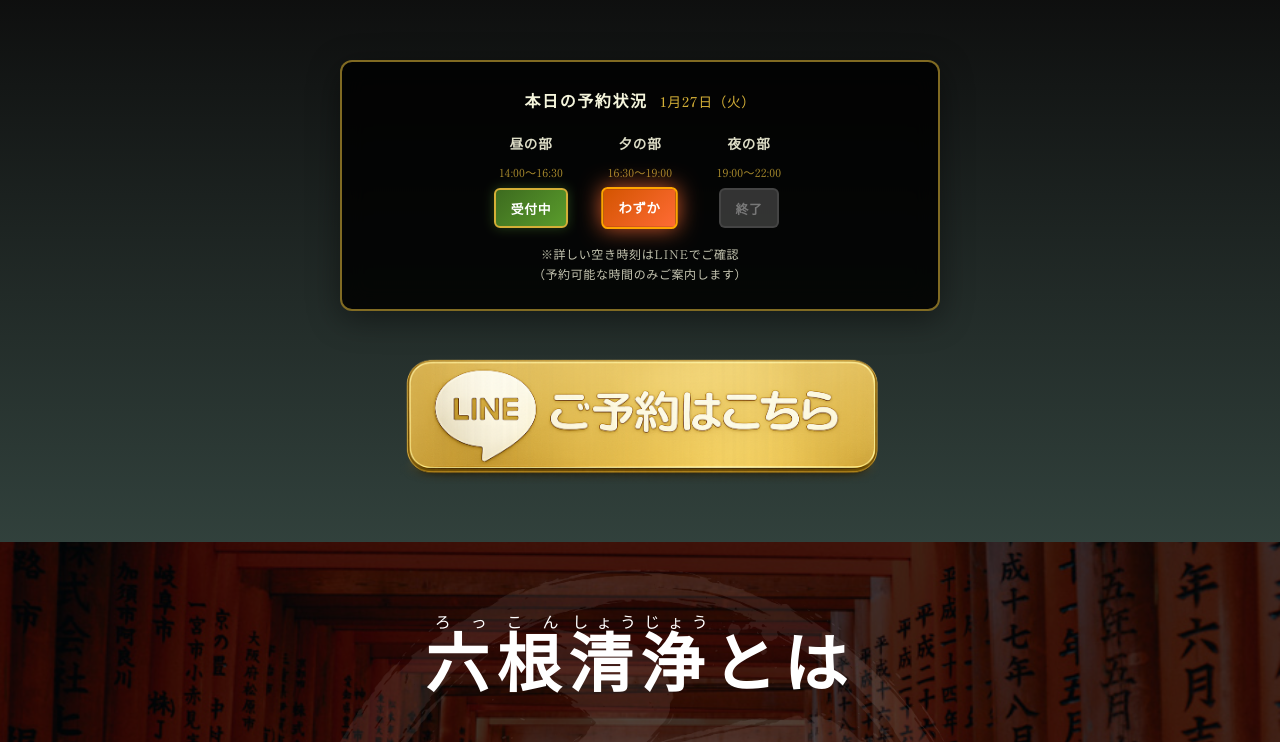
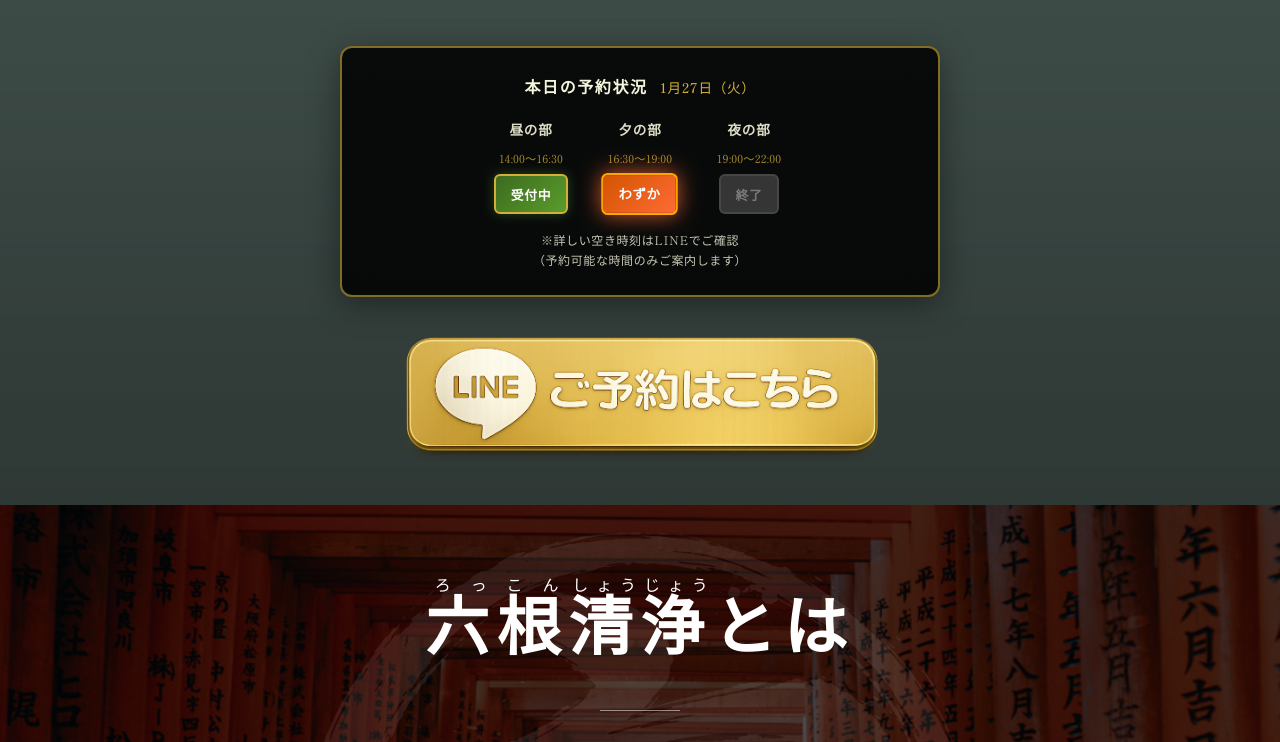
Before and after one commit to haseatsu114514-dot/uranai_rokkon, a plain HTML site: page index.html in a window 1280 px wide. Shown: the part 822-1564 px from the top of the page. Drawn offline with Linux system fonts and the light colour scheme; no server answers.

Commit message:
Update index.html

```diff
--- a/index.html
+++ b/index.html
@@ -163,7 +163,7 @@
         .hero {
             position: relative;
             height: 100vh;
-            min-height: 650px; /* ★短縮 */
+            min-height: 650px;
             display: flex;
             align-items: center;
             justify-content: center;
@@ -171,6 +171,7 @@
             color: #fff;
             overflow: hidden;
             padding-top: 75px;
+            padding-bottom: 0; /* ★変更: 余白削除 */
         }
 
         .hero-bg {
@@ -256,32 +257,30 @@
             transition: opacity 0.7s ease 0.2s, transform 0.7s ease 0.2s;
         }
 
-        /* ========== 予約状況セクション（新規独立） ========== */
+        /* ========== 予約状況セクション（明るく改善） ========== */
         .availability-section {
-            background: linear-gradient(180deg, rgba(0,0,0,0.95) 0%, rgba(45,61,56,0.98) 100%);
-            padding: 50px 20px;
+            background: linear-gradient(180deg,
+                rgba(45, 61, 56, 0.92) 0%,    /* ★明るく: プライマリカラーベース */
+                rgba(35, 45, 42, 0.95) 100%   /* ★明るく: 濃いめだが透明度調整 */
+            );
+            padding: 35px 20px; /* ★変更: 50px → 35px（上下余白削減） */
             position: relative;
             text-align: center;
+            border-top: 1px solid rgba(196, 163, 90, 0.2); /* ★追加: ゴールドの境界線 */
+            box-shadow: inset 0 1px 0 rgba(196, 163, 90, 0.1); /* ★追加: 内側の光 */
         }
 
         .availability-section::before {
-            content: '';
-            position: absolute;
-            top: 0;
-            left: 0;
-            right: 0;
-            height: 1px;
-            background: linear-gradient(90deg, transparent, var(--color-gold), transparent);
-            opacity: 0.3;
+            display: none; /* ★削除: 上部ラインは不要（border-topに統合） */
         }
 
         .availability-inline {
-            margin: 0 auto 40px; /* ★下部余白追加 */
+            margin: 0 auto 30px; /* ★変更: 40px → 30px */
         }
 
         /* ★★★ LINEボタンのラッパー ★★★ */
         .line-button-wrapper {
-            margin-top: 40px;
+            margin-top: 30px; /* ★変更: 40px → 30px */
         }
 
         .line-button-wrapper .hero-btn {
```
